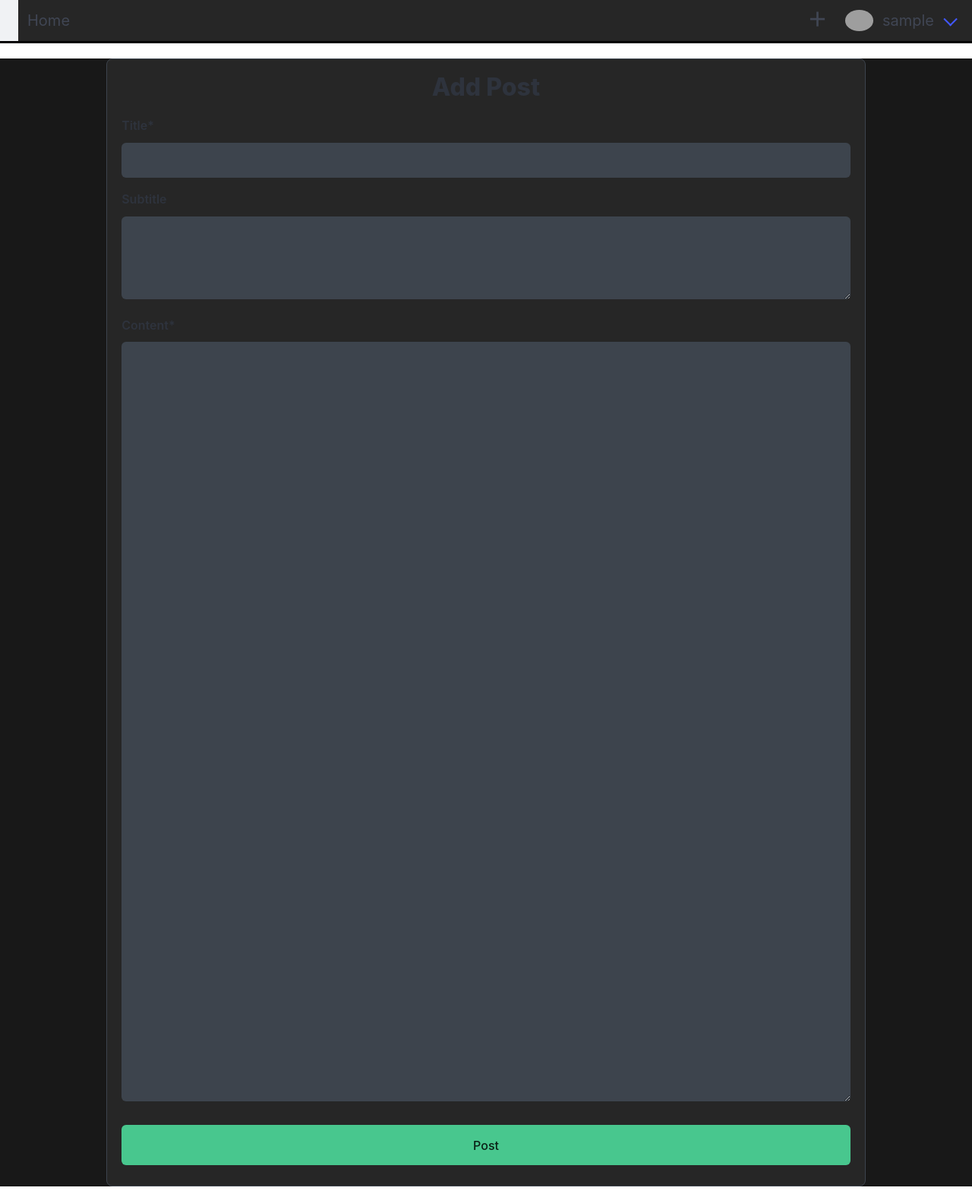
After one commit to joelpeapen/blog, a Django app: page /add/ in a window 1280 px wide. The commit adds this page. Shown: the whole page at 76% size. Run offline with Django 5.2, Linux system fonts and the light colour scheme; the visitor is signed in with stand-in values (Sample User, id 1); some libraries are stand-ins or nearby versions; grey boxes are pictures that could not be loaded.

Commit message:
feat: add post

```diff
--- a/app/models.py
+++ b/app/models.py
@@ -1,6 +1,8 @@
 from uuid import uuid4
 from django.db import models
 from django.contrib.auth.models import AbstractUser
+
+# comment tags
 
 
 class User(AbstractUser):
@@ -11,6 +13,23 @@
         upload_to="images/profiles/", default="images/profiles/default.png"
     )
     bio = models.TextField()
+
+    def __str__(self):
+        return self.username
+
+
+class Post(models.Model):
+    title = models.CharField(max_length=150)
+    subtitle = models.CharField(max_length=250)
+    text = models.TextField()
+    author = models.ForeignKey("User", on_delete=models.CASCADE)
+    likes = models.IntegerField(default=0)
+    views = models.IntegerField(default=1)
+    date = models.DateTimeField()
+    updated = models.DateTimeField()
+
+    def __str__(self):
+        return self.title
 
 
 class EmailConfirmationToken(models.Model):
--- a/app/static/css/styles.css
+++ b/app/static/css/styles.css
@@ -138,6 +138,10 @@
   background-color: #262626 !important;
   border-bottom: 3px solid black;
 }
+nav a[href="/add"] {
+  font-size: 25px;
+  font-weight: bold;
+}
 
 .navbar-start,
 .navbar-end {
@@ -165,6 +169,13 @@
   margin-top: 10% !important;
   max-width: 30% !important;
 }
+.container.form .title {
+  text-align: center;
+}
+.container.form.wide {
+  margin-top: 2% !important;
+  max-width: 80% !important;
+}
 
 .forms {
   display: flex;
@@ -178,25 +189,33 @@
   border: 1px solid #3d444d;
   background-color: #262626;
 }
-.form .header {
-  font-weight: 800;
-  margin: 0 0 10px;
-}
 .form input,
 .form textarea {
   color: #ffffff;
   background-color: #3d444d;
+  border: none;
 }
 .form input:focus,
 .form textarea:focus {
-  border: none;
   outline: 0.08rem solid #54a4dc;
   box-shadow: inset 0 0 0 1px #1f6feb;
+}
+.form input,
+.form textarea,
+.form button {
+  width: 100%;
+  padding: 1.5%;
+  border-radius: 6px;
+  box-sizing: border-box;
+  margin: 5px 0 8px;
+}
+.form textarea[rows][name=text] {
+  height: 1000px;
 }
 
 .danger {
   border: 2px solid #ff4343;
-  padding: 10px;
+  padding: 1em;
   border-radius: 6px;
   margin: 10px 0 0 0;
   background: repeating-linear-gradient(45deg, rgba(255, 67, 67, 0.2), rgba(255, 67, 67, 0.2) 10px, rgba(4, 18, 27, 0.2) 10px, rgba(4, 18, 27, 0.2) 20px);
--- a/app/static/css/styles.scss
+++ b/app/static/css/styles.scss
@@ -171,6 +171,11 @@
   color: $grey-light;
   background-color: $grey-dark !important;
   border-bottom: 3px solid black;
+
+  a[href="/add"] {
+    font-size: 25px;
+    font-weight: bold;
+  }
 }
 
 .navbar-start,
@@ -200,9 +205,20 @@
   }
 }
 
-.container.form {
-  margin-top: 10% !important;
-  max-width: 30% !important;
+.container {
+  &.form {
+    margin-top: 10% !important;
+    max-width: 30% !important;
+
+    .title {
+      text-align: center;
+    }
+
+    &.wide {
+      margin-top: 2% !important;
+      max-width: 80% !important;
+    }
+  }
 }
 
 .forms {
@@ -217,27 +233,36 @@
   border: 1px solid $grey;
   background-color: $grey-dark;
 
-  .header {
-    font-weight: 800;
-    margin: 0 0 10px;
-  }
-
   input,
   textarea {
     color: $white;
     background-color: $grey;
+    border: none;
 
     &:focus {
-      border: none;
       outline: 0.08rem solid $blue;
       box-shadow: inset 0 0 0 1px $blue-light;
     }
+  }
+
+  input,
+  textarea,
+  button {
+    width: 100%;
+    padding: 1.5%;
+    border-radius: 6px;
+    box-sizing: border-box;
+    margin: 5px 0 8px;
+  }
+
+  textarea[rows][name="text"] {
+    height: 1000px;
   }
 }
 
 .danger {
   border: 2px solid $red;
-  padding: 10px;
+  padding: 1em;
   border-radius: 6px;
   margin: 10px 0 0 0;
   background: repeating-linear-gradient(45deg,
--- a/app/static/js/index.js
+++ b/app/static/js/index.js
@@ -18,4 +18,36 @@
             targetElement.classList.toggle('is-active');
         });
     });
+
+
+    charLimit("title", "titlelimit")
+    charLimit("subtitle", "sublimit")
+    charLimit("bio", "biolimit")
+
 });
+
+function charLimit(input, limit) {
+    const box = document.getElementById(input);
+    const left = document.getElementById(limit);
+
+    if (box) {
+        box.oninput = () => {
+            const max = box.getAttribute("maxlength");
+            const len = box.value.length;
+
+            const width = (len / max) * 100;
+            left.style.display = "none";
+
+            if (width <= 60) {
+                box.style.borderBottom = "4px solid rgb(19, 160, 19)";
+            } else if (width > 60 && width < 80) {
+                box.style.borderBottom = "4px solid rgb(236, 157, 8)";
+            } else {
+                box.style.borderBottom = "4px solid rgb(241, 9, 9)";
+                left.innerHTML = `${max - len} characters left`;
+                left.style.color = "rgb(236, 157, 8)";
+                left.style.display = "block";
+            }
+        }
+    }
+}
--- /dev/null
+++ b/app/template/add.html
@@ -0,0 +1,43 @@
+{% extends "layouts/base.html" %}
+
+{% block title %} Login {% endblock title %}
+
+{% block content %}
+
+    <div class="container form wide">
+        <h4 class="title">Add Post</h4>
+        <form action="{% url 'add' %}" method="post">
+            {% csrf_token %}
+
+            <div class="field">
+                <label class="label" for="title">Title*</label>
+                <div class="control">
+                    <input id="title" type="text" name="title" maxlength=150 required>
+                </div>
+                <p id="titlelimit"></p>
+            </div>
+
+            <div class="field">
+                <label class="label" for="subtitle">Subtitle</label>
+                <div class="control">
+                    <textarea id="subtitle" name="subtitle" maxlength=250 rows=4 cols=24></textarea>
+                </div>
+                <p id="sublimit"></p>
+            </div>
+
+            <div class="field">
+                <label class="label" for="text">Content*</label>
+                <div class="control">
+                    <textarea id="text" name="text" rows=4 cols=100></textarea>
+                </div>
+            </div>
+
+            <div class="field">
+                <p class="control">
+                    <button class="button is-success" type="submit" name="submit">Post</button>
+                </p>
+            </div>
+        </form>
+    </div>
+
+{% endblock content %}
--- a/app/template/components/navbar.html
+++ b/app/template/components/navbar.html
@@ -18,6 +18,7 @@
         </div>
 
         <div class="navbar-end">
+            <a class="navbar-item is-arrowless" href="/add">＋</a>
             <div class="navbar-item has-dropdown is-hoverable">
                 {% if user.is_authenticated %}
                 <button id="navuser" class="navbar-link">
--- a/app/template/login.html
+++ b/app/template/login.html
@@ -12,14 +12,14 @@
             <div class="field">
                 <label class="label" for="username">Username</label>
                 <div class="control">
-                    <input id="username" class="input" type="text" name="username" maxlength=50 required>
+                    <input id="username" type="text" name="username" maxlength=50 required>
                 </div>
             </div>
 
             <div class="field">
                 <label class="label" for="password">Password</label>
                 <p class="control">
-                    <input id="password" class="input" type="password" name="password" maxlength=50 required>
+                    <input id="password" type="password" name="password" maxlength=50 required>
                 </p>
             </div>
 
@@ -40,7 +40,7 @@
                 </p>
             </div>
         </dialog>
-        <div class=""><button class="button is-text is-dark" onclick="popup.showModal()">Need Help?</button></div>
+        <div class=""><button style="text-decoration:underline" onclick="popup.showModal()">Need Help?</button></div>
     </div>
 
 {% endblock content %}
--- a/app/template/passmail.html
+++ b/app/template/passmail.html
@@ -13,7 +13,7 @@
                 <label class="label" for="email">Your email</label>
                 <div class="control">
                     <input type="hidden" name="type" value="{{ type }}"/>
-                    <input id="email" class="input" type="email" name="email" required>
+                    <input id="email" type="email" name="email" required>
                 </div>
             </div>
 
--- a/app/template/passreset.html
+++ b/app/template/passreset.html
@@ -14,7 +14,7 @@
             <div class="field">
                 <label class="label" for="password">Password</label>
                 <p class="control">
-                    <input id="password" class="input" type="password" name="password" maxlength=50 required>
+                    <input id="password" type="password" name="password" maxlength=50 required>
                 </p>
             </div>
 
--- a/app/template/register.html
+++ b/app/template/register.html
@@ -12,21 +12,21 @@
             <div class="field">
                 <label class="label" for="username">Username</label>
                 <div class="control">
-                    <input id="username" class="input" type="text" name="username" maxlength=50 required>
+                    <input id="username" type="text" name="username" maxlength=50 required>
                 </div>
             </div>
 
             <div class="field">
                 <label class="label" for="email">Email</label>
                 <div class="control">
-                    <input id="email" class="input" type="email" name="email" required>
+                    <input id="email" type="email" name="email" required>
                 </div>
             </div>
 
             <div class="field">
                 <label class="label" for="password">Password</label>
                 <p class="control">
-                    <input id="password" class="input" type="password" name="password" maxlength=50 required>
+                    <input id="password" type="password" name="password" required>
                 </p>
             </div>
 
--- a/app/template/settings_notify.html
+++ b/app/template/settings_notify.html
@@ -9,7 +9,7 @@
 
         <div class="column">
             <div class="form">
-                <p class="header">Email notifications</p>
+                <p class="subtitle">Email notifications</p>
                 <form action="{% url 'settings-notify' %}?type=comments" method="post">
                     {% csrf_token %}
                     <div class="toggler">
--- a/app/views.py
+++ b/app/views.py
@@ -6,7 +6,12 @@
 from django.shortcuts import get_object_or_404, redirect, render
 from django.views import View
 
-from app.models import User, EmailConfirmationToken, Notify
+from app.models import (
+    EmailConfirmationToken,
+    Notify,
+    Post,
+    User,
+)
 from app.utils import (
     send_confirmation_email,
     send_password_email,
@@ -368,3 +373,46 @@
         except EmailConfirmationToken.DoesNotExist:
             data = {"is_password_confirmed": False, "type": type}
             return render(request, "pass_confirm.html", data)
+
+
+class Add(View):
+    def get(self, request):
+        if not request.user.is_authenticated:
+            return redirect("/login")
+
+        return render(request, "add.html", {"user": request.user})
+
+    def post(self, request):
+        if not request.user.is_authenticated:
+            return redirect("/login")
+
+        author = request.user
+        title = request.POST.get("title")
+        subtitle = request.POST.get("subtitle")
+        text = request.POST.get("text")
+        date = datetime.utcnow()
+
+        if title and text:
+            post = Post.objects.create(
+                author=author,
+                title=title,
+                subtitle=subtitle,
+                text=text,
+                date=date,
+                updated=date,
+            )
+            post.save()
+            return redirect(f"/post/{post.id}")
+        else:
+            messages.error(request, "You must provide a Title and Content")
+            return redirect(request.META.get("HTTP_REFERER"))
+
+
+class BlogPost(View):
+    def get(self, request, username, id):
+        user = get_object_or_404(User, username=username)
+        post = get_object_or_404(Post, pk=id, author=user)
+        post.views += 1
+        post.save()
+
+        return render(request, "post.html", {"user": request.user, "post": post})
--- a/blog/urls.py
+++ b/blog/urls.py
@@ -23,4 +23,6 @@
     path("passreset", views.Passreset.as_view(), name="pass-reset"),
     path("send-pass-mail-confirm/", views.send_pass_mail_confirm, name="send-pass-mail-confirm"),
     path("set-password-confirm/", views.set_password_confirm, name="set-password-confirm"),
+    path("add/", views.Add.as_view(), name="add"),
+    path("<str:username>/post/<int:id>", views.BlogPost.as_view(), name="post"),
 ]
```
Also changed, not shown: app/template/post.html (added, +19 -0 lines), app/template/settings.html (+6 -5 lines), app/template/settings_account.html (+7 -7 lines).
